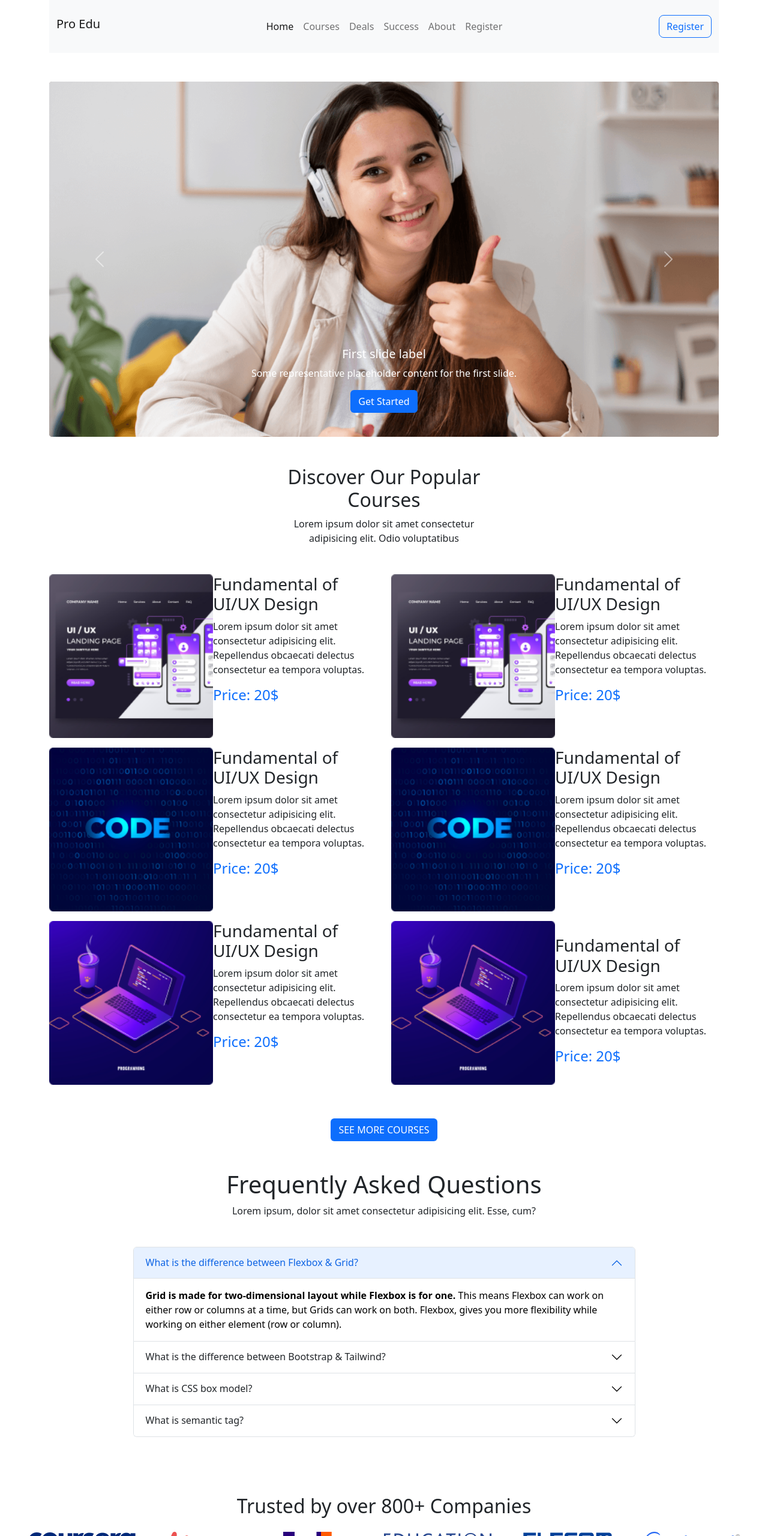
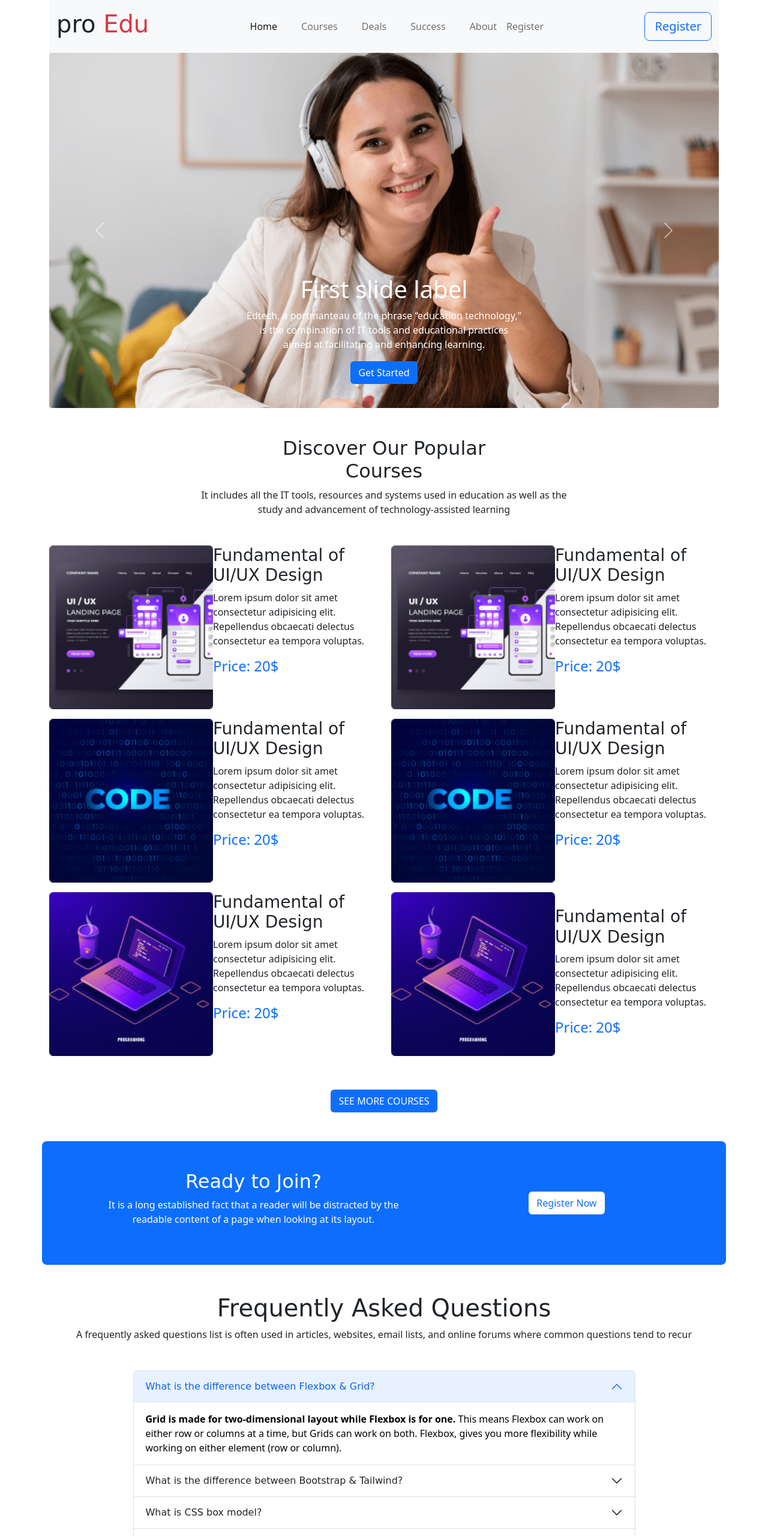
Before and after one commit to masumbillah-phy/Assignment-03, a plain HTML site: page index.html in a window 1280 px wide. Shown: the top 2560 px of the page at 60% size. Drawn offline with nearby package versions, Linux system fonts and the light colour scheme.

Commit message:
Ready to Join section

```diff
--- a/index.html
+++ b/index.html
@@ -14,10 +14,10 @@
     <!-- Header Section Start -->
     <header>
         <!-- Navbar Section Start -->
-        <section class="container mb-5">
+        <section class="container">
             <nav class="navbar navbar-expand-lg bg-light">
                 <div class="container-fluid">
-                  <a class="navbar-brand h1" href="#">Pro Edu</a>
+                  <h1>pro <span class="text-danger">Edu</span></h1>
                   <button class="navbar-toggler" type="button" data-bs-toggle="collapse" data-bs-target="#navbarNav" aria-controls="navbarNav" aria-expanded="false" aria-label="Toggle navigation">
                     <span class="navbar-toggler-icon"></span>
                   </button>
@@ -26,16 +26,16 @@
                       <li class="nav-item">
                         <a class="nav-link active" aria-current="page" href="#">Home</a>
                       </li>
-                      <li class="nav-item">
+                      <li class="nav-item ms-4">
                         <a class="nav-link" href="#">Courses</a>
                       </li>
-                      <li class="nav-item">
+                      <li class="nav-item ms-4">
                         <a class="nav-link" href="#">Deals</a>
                       </li>
-                      <li class="nav-item">
+                      <li class="nav-item ms-4">
                         <a class="nav-link" href="#">Success</a>
                       </li>
-                      <li class="nav-item">
+                      <li class="nav-item ms-4">
                         <a class="nav-link" href="#">About</a>
                       </li>
                       <li class="nav-item">
@@ -43,7 +43,7 @@
                       </li>
                     </ul>
                 </div>
-                  <button class="btn btn bg-light rounded-3 text-primary border border-primary">Register</button>
+                  <button class="btn btn bg-light btn-lg rounded-3 text-primary border border-primary">Register</button>
                 </div>
               </nav>
         </section>
@@ -55,9 +55,9 @@
                 <div class="carousel-inner">
                   <div class="carousel-item active h-100">
                     <img src="images/cover/cover-1.png" class="d-block w-100" alt="cover photo-1">
-                    <div class="carousel-caption d-none d-md-block">
-                      <h5>First slide label</h5>
-                      <p>Some representative placeholder content for the first slide.</p>
+                    <div class="carousel-caption d-none d-md-block text-white">
+                      <h5 class="h1">First slide label</h5>
+                      <p>Edtech, a portmanteau of the phrase “education technology,"<br> is the combination of IT tools and educational practices<br> aimed at facilitating and enhancing learning.</p>
                       <button class="btn btn bg-primary text-white">Get Started</button>
                     </div>
                   </div>
@@ -65,7 +65,7 @@
                     <img src="images/cover/cover-2.jpg" class="d-block w-100" alt="cover photo-2">
                     <div class="carousel-caption d-none d-md-block">
                       <h5>Second slide label</h5>
-                      <p>Some representative placeholder content for the second slide.</p>
+                      <p>Edtech, a portmanteau of the phrase “education technology,"<br> is the combination of IT tools and educational practices<br> aimed at facilitating and enhancing learning.</p>
                       <button class="btn btn bg-primary text-white">Get Started</button>
                     </div>
                   </div>
@@ -73,7 +73,7 @@
                     <img src="images/cover/cover-3.jpg" class="d-block w-100" alt="cover photo-3">
                     <div class="carousel-caption d-none d-md-block">
                       <h5>Third slide label</h5>
-                      <p>Some representative placeholder content for the third slide.</p>
+                      <p>Edtech, a portmanteau of the phrase “education technology,"<br> is the combination of IT tools and educational practices<br> aimed at facilitating and enhancing learning.</p>
                       <button class="btn btn bg-primary text-white">Get Started</button>
                     </div>
                   </div>
@@ -97,7 +97,7 @@
       <section class="container mb-5">
         <div class="text-center mb-5">
             <h2>Discover Our Popular<br> Courses</h2>
-            <p>Lorem ipsum dolor sit amet consectetur<br> adipisicing elit. Odio voluptatibus</p>
+            <p> It includes all the IT tools, resources and systems used in education as well as the<br> study and advancement of technology-assisted learning</p>
         </div>
         <!-- Popular courses -->
         <div class="row">
@@ -173,11 +173,28 @@
     </section>
         <!-- Course section End -->
 
+        <!-- Ready to Join section start -->
+        <section class="container">
+          <div class="row bg-primary text-white text-center d-flex align-items-center p-5 rounded-3">
+            <div class="col-7">
+              <h2>Ready to Join?</h2>
+              <p>It is a long established fact that a reader will be distracted by the <br>readable content of a page when looking at its layout.</p>
+            </div>
+            <div class="col-5">
+              <button class="btn btn bg-white text-primary">Register Now</button>
+            </div>
+          </div>
+        </section>
+        <!-- Ready to Join section End -->
+
+
+
+
         <!-- Frequently Ask Question Section Start -->
         <section class="container mb-5">
           <div class="text-center mb-5 mt-5">
             <h1>Frequently Asked Questions</h1>
-            <p>Lorem ipsum, dolor sit amet consectetur adipisicing elit. Esse, cum?</p>
+            <p>A frequently asked questions list is often used in articles, websites, email lists, and online forums where common questions tend to recur</p>
           </div>
           <div class="d-flex justify-content-center">
             <div class="accordion w-75" id="accordionExample">
@@ -236,7 +253,7 @@
 
         <!-- Trusted by over 800+ company section Start -->
         <section class="continer-fluid mb-5 pt-5 pb-5">
-          <h2 class="text-center mb-4">Trusted by over 800+ Companies</h2>
+          <h2 class="text-center h1 mb-4">Trusted by over 800+ Companies</h2>
           <div class="d-flex justify-content-center">
             <div><img src="images/company/company-1.png" class="w-100" alt=""></div>
             <div class="ms-5"><img src="images/company/company-2.png" class="w-100" alt=""></div>
@@ -248,10 +265,6 @@
           </div>
         </section>
         <!-- Trusted by over 800+ company section End -->
-
-
-
-
     </main>
 
     <!-- Bootstrap Js CDN link -->
@@ -259,16 +272,16 @@
   </body>
   <!-- Footer Section Start-->
   <footer class="text-center bg-dark text-white p-5">
-    <div class="mb-2">
-      <h2>Pro Edu</h2>
+    <div class="mb-2 pt-5">
+      <h2 class="h1">Pro Edu</h2>
       <small>3, Rajuk Avenue,Motijheel C/A,<br> Dhaka-1000, Bangladesh</small><br>
       <small>Privacy policy| Terms of use</small>
     </div>
     <div>
-      <a href=""><i class="fa-brands fa-square-facebook h1"></i></a>
-      <a href=""><i class="fa-brands fa-square-twitter h1 ms-3"></i></a>
-      <a href=""><i class="fa-brands fa-linkedin ms-3 h1"></i></a>
-      <a href=""><i class="fa-brands fa-square-youtube ms-3 h1"></i></a>
+      <a href="https://www.facebook.com/"><i class="fa-brands fa-square-facebook h1"></i></a>
+      <a href="https://twitter.com/"><i class="fa-brands fa-square-twitter h1 ms-3"></i></a>
+      <a href="https://www.linkedin.com/"><i class="fa-brands fa-linkedin ms-3 h1"></i></a>
+      <a href="https://www.youtube.com/"><i class="fa-brands fa-square-youtube ms-3 h1"></i></a>
     </div>
   </footer>
 
--- a/styles.css
+++ b/styles.css
@@ -0,0 +1,19 @@
+*{
+    margin: 0;
+    padding:0;
+    box-sizing: border-box;
+}
+/* Google Fornts */
+@import url('https://fonts.googleapis.com/css2?family=Abril+Fatface&family=Anton&family=News+Cycle&family=Oswald:wght@700&family=Passion+One&family=Poppins:wght@700&family=Space+Mono&family=Suez+One&display=swap');
+
+
+body h1,h2,h3{
+    font-family: 'Passion One', cursive;
+}
+/* navbar */
+#logo{
+    font-size: 50;
+}
+.fa-brands{
+   color:white;
+}
```
